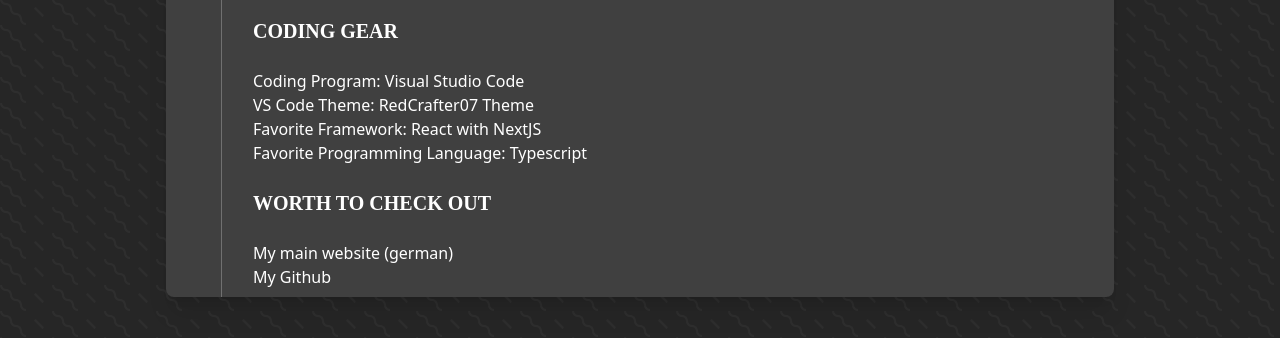
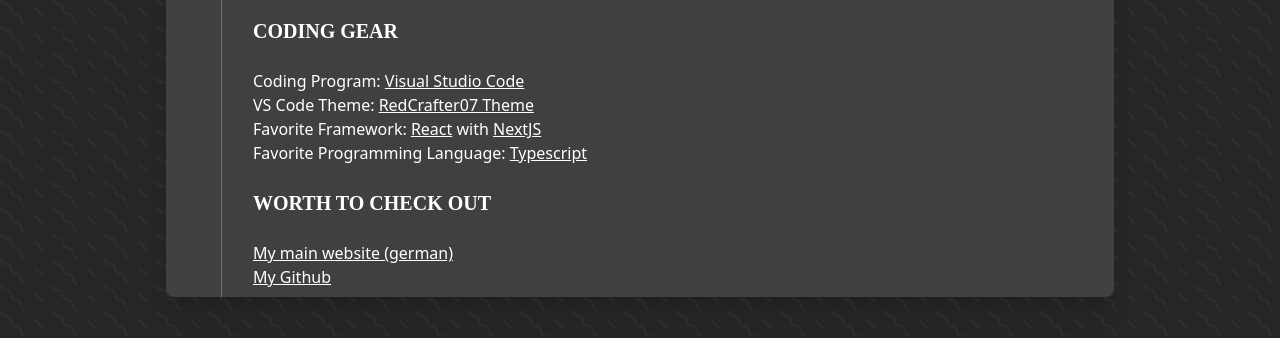
Before and after one commit to RedCrafter07/card, a Next.js app: page / in a window 1280 px wide. Shown: the part 391-729 px from the top of the page. Built offline with nearby package versions, Linux system fonts and the light colour scheme; some icons are missing.

Commit message:
Add default a-tag style

```diff
--- a/styles/globals.css
+++ b/styles/globals.css
@@ -11,3 +11,7 @@
 .font-redi {
 	font-family: Montserrat;
 }
+
+a {
+	@apply underline hover:text-blue-400 transition-colors duration-150;
+}
```
